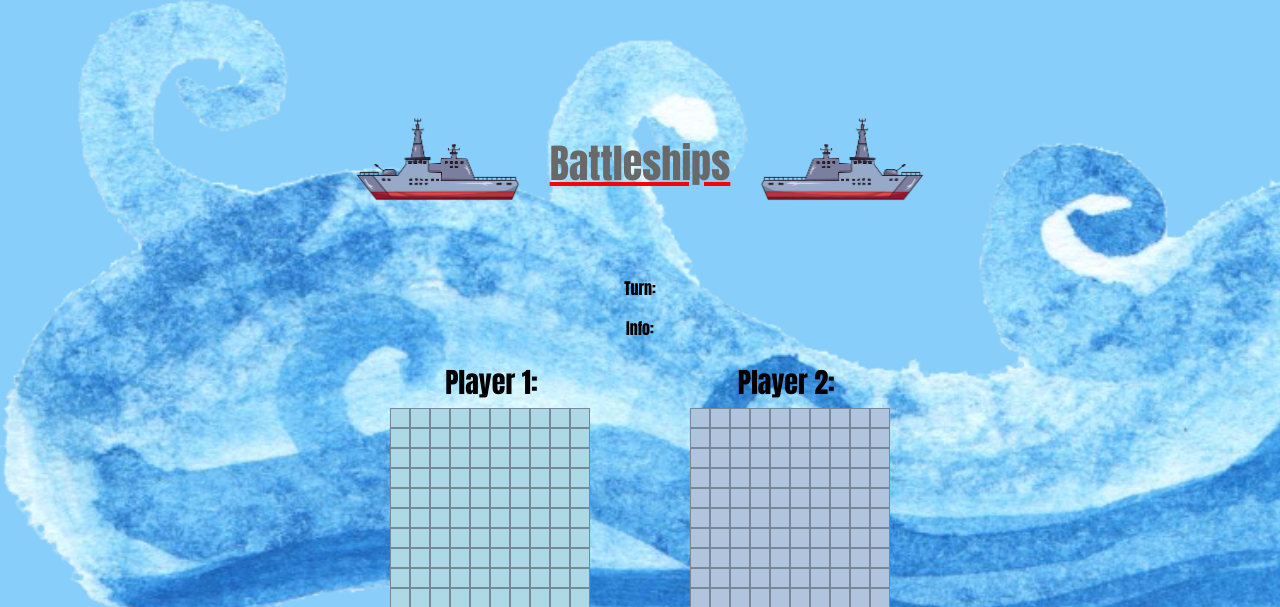
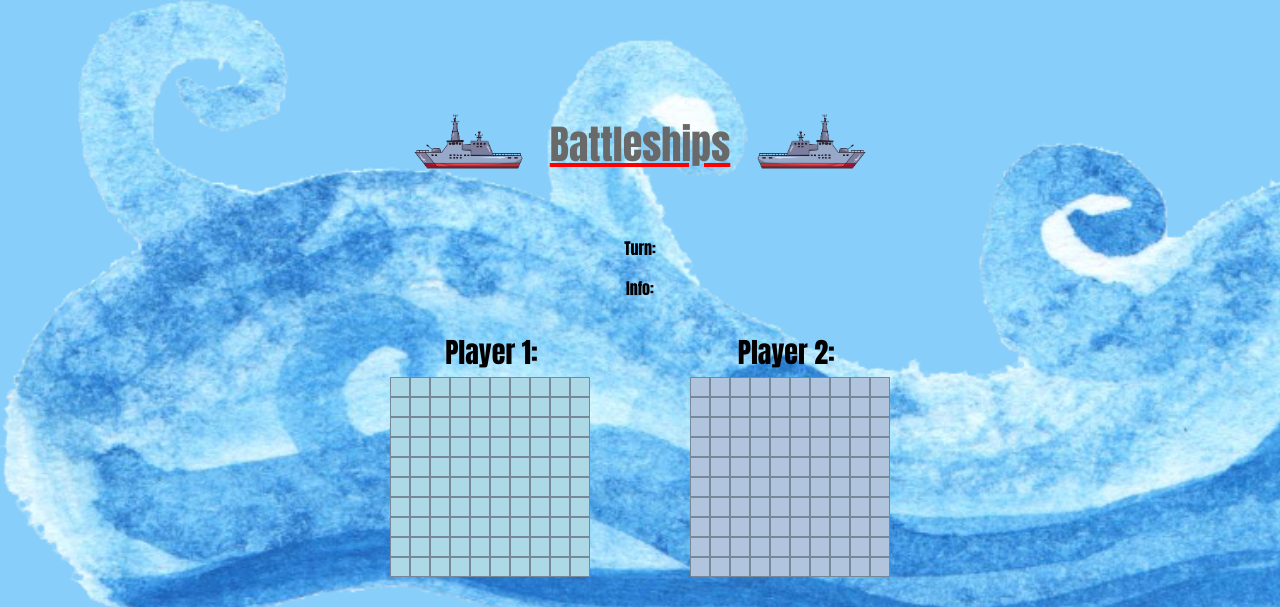
Before and after one commit to Eddj05/Battleships, a PHP site: page /player1.html in a window 1280 px wide. Shown: the top 607 px of the page. Run offline with PHP 8.4, Linux system fonts and the light colour scheme.

Commit message:
Fit the options box better on the page.

```diff
--- a/css/style.css
+++ b/css/style.css
@@ -32,7 +32,7 @@ body {
     align-items: center;
     justify-content: center;
     width: 100%;
-    margin-top: 50px;
+    margin-top: 40px;
 }
 
 .header-content h1 {
@@ -41,7 +41,7 @@ body {
 }
 
 .header-content img {
-    width: 15%;
+    width: 10%;
 }
 #startup {
     display: flex;
@@ -99,6 +99,10 @@ body {
     background-color: dimgray;
     color: white;
     box-shadow: 0 12px 16px 0 rgba(0,0,0,0.24), 0 17px 50px 0 rgba(0,0,0,0.19);
+}
+
+#game-info {
+    margin: 10px;
 }
 
 .show-player-container {
```
